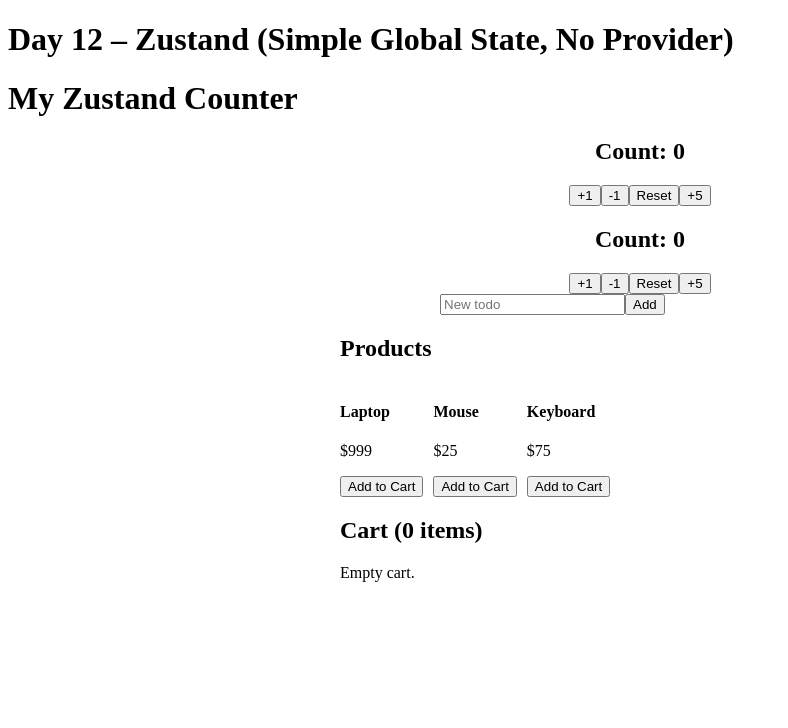
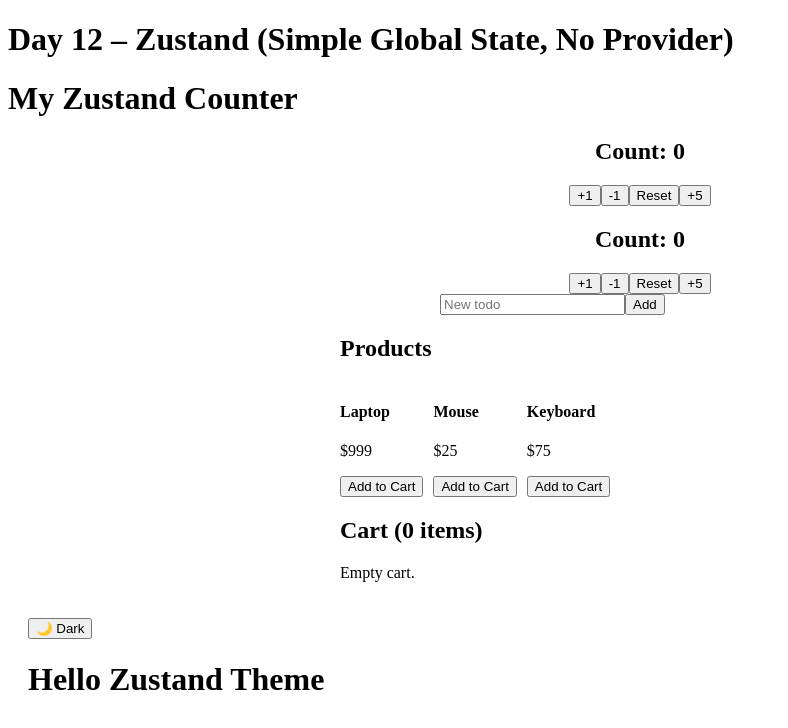
Before and after one commit to Nitesh-Ray/2026-revice, a React (Vite) app: page / in a window 1280 px wide. Shown: the top 728 px of the page, without its empty margins (0-788 px from the left). Built offline with nearby package versions, Linux system fonts and the light colour scheme.

Commit message:
Build a Simple Theme Store with Zustand

```diff
--- a/day12/App.jsx
+++ b/day12/App.jsx
@@ -1,4 +1,5 @@
 import ShoppingCart from "./components/ShoppingCart";
+import ThemeWrapper from "./components/ThemeWrapper";
 import ZustandCounter from "./components/ZustandCounter";
 import ZustandTodo from "./components/ZustandTodo";
 
@@ -13,6 +14,8 @@
       <ZustandTodo />
 
       <ShoppingCart />
+
+      <ThemeWrapper />
     </div>
   );
 }
--- /dev/null
+++ b/day12/components/ThemeWrapper.jsx
@@ -0,0 +1,25 @@
+import { useThemeStore } from '../store/themeStore';
+
+function ThemeWrapper() {
+  const theme = useThemeStore((state) => state.theme);
+  const toggleTheme = useThemeStore((state) => state.toggleTheme);
+
+  const style = {
+    background: theme === 'light' ? '#fff' : '#333',
+    color: theme === 'light' ? '#000' : '#fff',
+    minHeight: '100vh',
+    padding: 20,
+    transition: '0.3s',
+  };
+
+  return (
+    <div style={style}>
+      <button onClick={toggleTheme}>
+        {theme === 'light' ? '🌙 Dark' : '☀️ Light'}
+      </button>
+      <h1>Hello Zustand Theme</h1>
+    </div>
+  );
+}
+
+export default ThemeWrapper;
--- /dev/null
+++ b/day12/store/themeStore.js
@@ -0,0 +1,15 @@
+import { create } from 'zustand';
+import { persist } from 'zustand/middleware';
+
+export const useThemeStore = create(
+  persist(
+    (set) => ({
+      theme: 'light',
+      toggleTheme: () =>
+        set((state) => ({
+          theme: state.theme === 'light' ? 'dark' : 'light',
+        })),
+    }),
+    { name: 'theme-preference' }
+  )
+);
```
